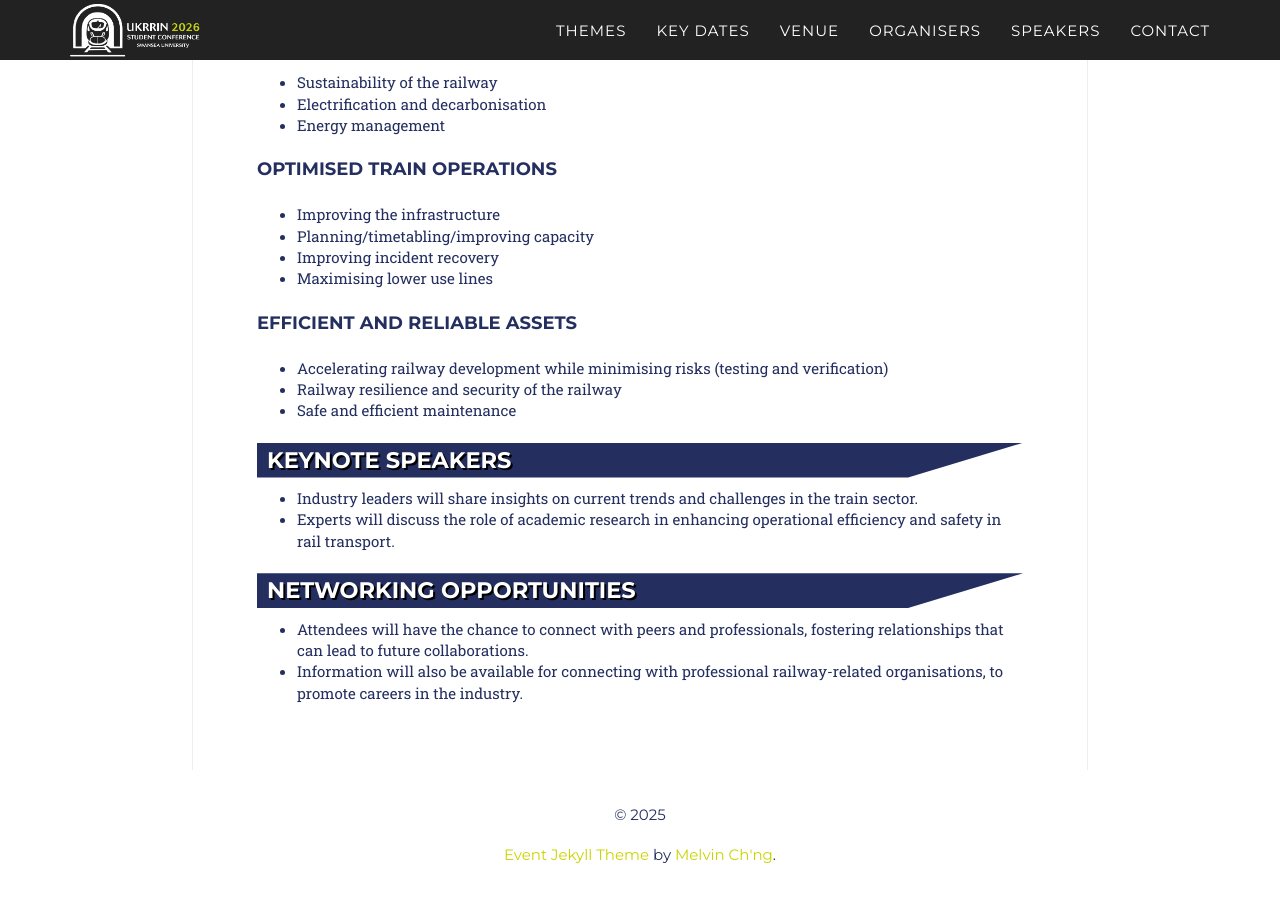
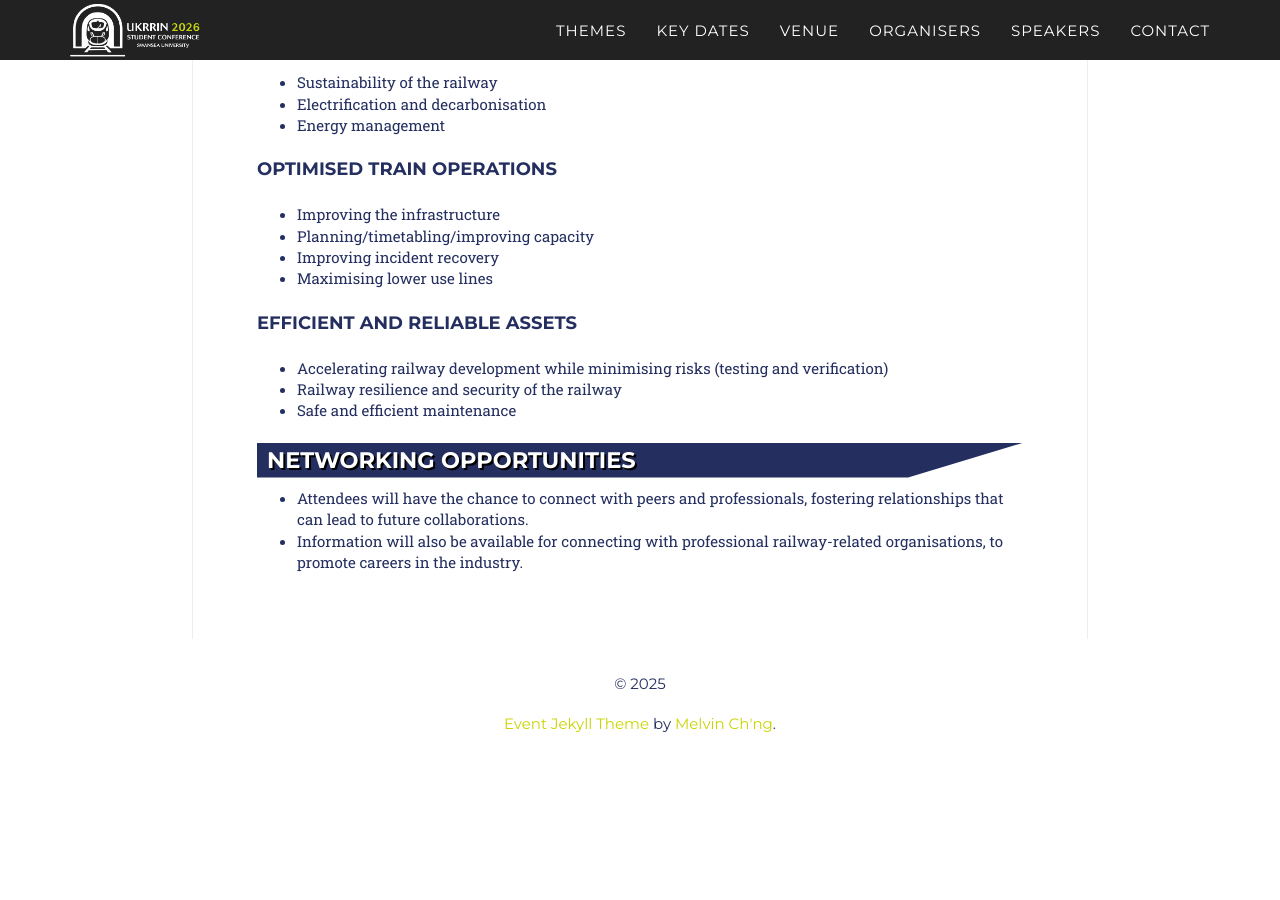
Before and after one commit to ukrrin2026swansea/ukrrin2026swansea.github.io, a Jekyll site: the page built from _2017_pages/themes.html, in a window 1280 px wide and 900 px high, scrolled down 584 px. Built offline with Jekyll 4.4.1, drawn with Linux system fonts in a browser that asks for light colours; some web fonts are replaced; after the commit the page ends 1353 px from its top, so only the background shows below that.

Commit message:
no need for keynotes on theme page

```diff
--- a/_2017_pages/themes.html
+++ b/_2017_pages/themes.html
@@ -44,18 +44,6 @@ title: Conference Themes
       <li>Safe and efficient maintenance</li>
     </ul>
 
-    <h2>Keynote Speakers</h2>
-    <ul>
-      <li>
-        Industry leaders will share insights on current trends and challenges in
-        the train sector.
-      </li>
-      <li>
-        Experts will discuss the role of academic research in enhancing
-        operational efficiency and safety in rail transport.
-      </li>
-    </ul>
-
     <h2>Networking Opportunities</h2>
     <ul>
       <li>
```
